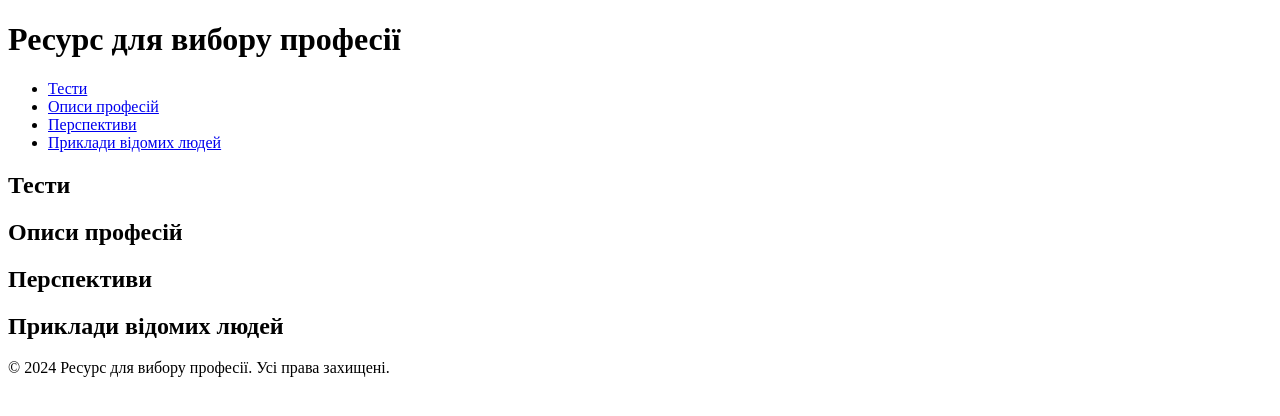
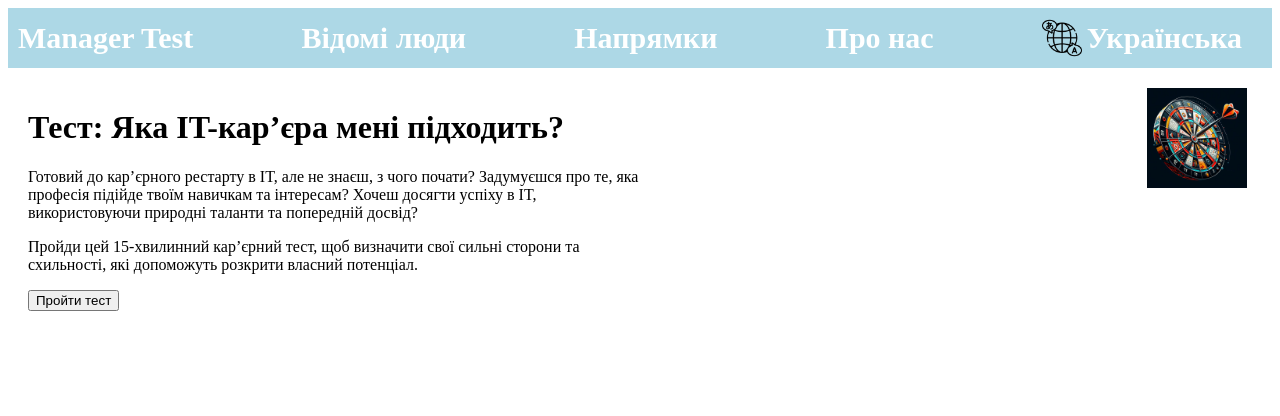
Before and after one commit to RuslanPopko/manager, a plain HTML site: page main.html in a window 1280 px wide. Drawn offline with Linux system fonts and the light colour scheme.

Commit message:
небагато

```diff
--- a/main.html
+++ b/main.html
@@ -1,52 +1,69 @@
 <!DOCTYPE html>
-<html lang="en">
+<html lang="uk">
 <head>
     <meta charset="UTF-8">
     <meta name="viewport" content="width=device-width, initial-scale=1.0">
-    <title>Ресурс для вибору професії</title>
+    <title>Сайт</title>
     <style>
-        /* Ваш CSS код тут */
+        /* Стилі для навігаційної панелі */
+        .navbar {
+            background-color: lightblue;
+            padding: 10px;
+            display: flex;
+            justify-content: space-between; /* Вирівнює по горизонталі */
+            align-items: center; /* Вирівнює по вертикалі */
+        }
+        .navbar a {
+            margin-right: 20px;
+            text-decoration: none;
+            color: white;
+            font-weight: bold; /* Робимо текст жирним */
+            font-size: 30px; /* Робимо текст більшим */
+        }
+        /* Стилі для основного контенту */
+        .content {
+            background-color: white;
+            padding: 20px;
+            display: flex;
+            justify-content: space-between; /* Розміщує елементи в середині з контейнера */
+            align-items: flex-start; /* Вирівнює вертикально вгору */
+        }
+        .left-content {
+            width: 50%; /* Задає ширину лівій частині */
+        }
+        .right-content {
+            width: 50%; /* Задає ширину правій частині */
+            display: flex;
+            justify-content: flex-end; /* Розміщує елементи в правому куті */
+        }
+        .right-content img {
+            width: 100px; /* Задає ширину зображення */
+            height: 100px; /* Задає висоту зображення */
+            margin-right: 5px; /* Додає відступ справа */
+        }
     </style>
 </head>
 <body>
-    <header>
-        <h1>Ресурс для вибору професії</h1>
-        <!-- Додайте будь-які інші елементи заголовка, які ви бажаєте -->
-    </header>
-
-    <nav>
-        <ul>
-            <li><a href="#tests">Тести</a></li>
-            <li><a href="#descriptions">Описи професій</a></li>
-            <li><a href="#perspectives">Перспективи</a></li>
-            <li><a href="#examples">Приклади відомих людей</a></li>
-        </ul>
-    </nav>
-
-
-
-    <section id="tests">
-        <h2>Тести</h2>
-        <!-- Додайте тести для вибору професії -->
-    </section>
-
-    <section id="descriptions">
-        <h2>Описи професій</h2>
-        <!-- Додайте описи професій -->
-    </section>
-
-    <section id="perspectives">
-        <h2>Перспективи</h2>
-        <!-- Додайте інформацію про перспективи вибраних професій -->
-    </section
-
-    <section id="examples">
-        <h2>Приклади відомих людей</h2>
-        <!-- Додайте приклади відомих людей у вибраних професіях -->
-    </section>
-
-    <footer>
-        <p>© 2024 Ресурс для вибору професії. Усі права захищені.</p>
-    </footer>
+    <div class="navbar">
+        <a href="#">Manager Test</a>
+        <a href="#">Відомі люди</a>
+        <a href="#">Напрямки</a>
+        <a href="#">Про нас</a>
+        <div style="display: flex; align-items: center;">
+            <img src="/images/language_icon.png" alt="Мова" style="width: 40px; height: 40px; margin-right: 5px;">
+            <a href="#">Українська</a>
+        </div>
+    </div>
+    <div class="content">
+        <div class="left-content">
+            <h1>Тест: Яка IT-кар’єра мені підходить?</h1>
+            <p>Готовий до кар’єрного рестарту в IT, але не знаєш, з чого почати? Задумуєшся про те, яка професія підійде твоїм навичкам та інтересам? Хочеш досягти успіху в IT, використовуючи природні таланти та попередній досвід?</p>
+            <p>Пройди цей 15-хвилинний кар’єрний тест, щоб визначити свої сильні сторони та схильності, які допоможуть розкрити власний потенціал.</p>
+            <button>Пройти тест</button>
+        </div>
+        <div class="right-content">
+            <img src="images/target.jfif" alt="Ціль">
+        </div>
+    </div>
 </body>
 </html>
```
Also changed, not shown: images/language_icon.png (added), images/target.jfif (added).
